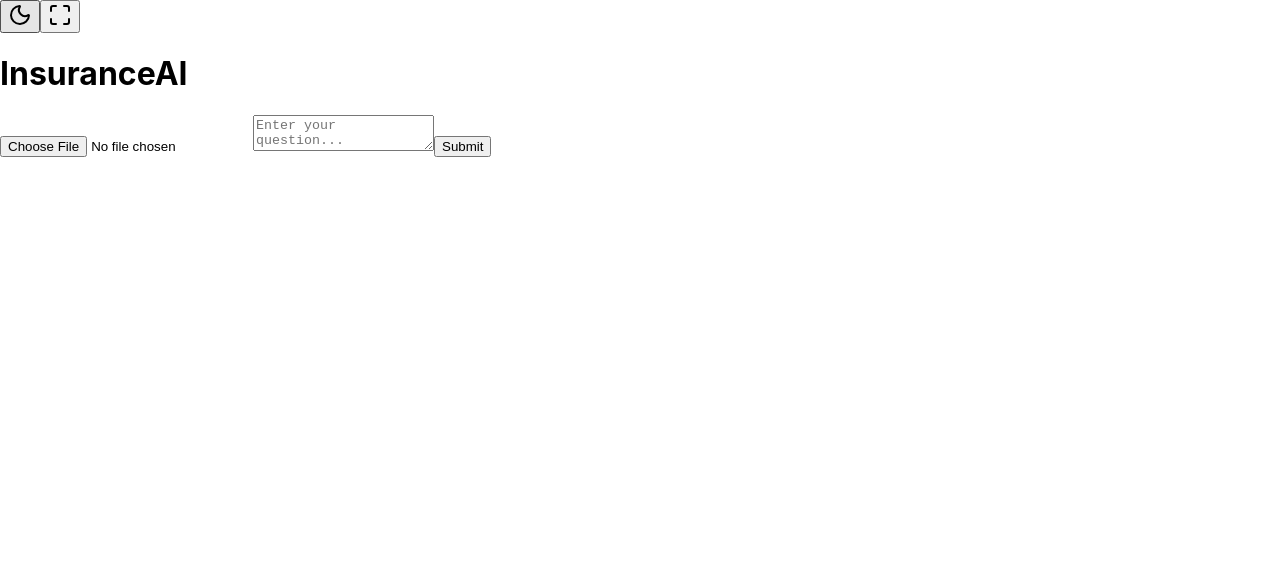
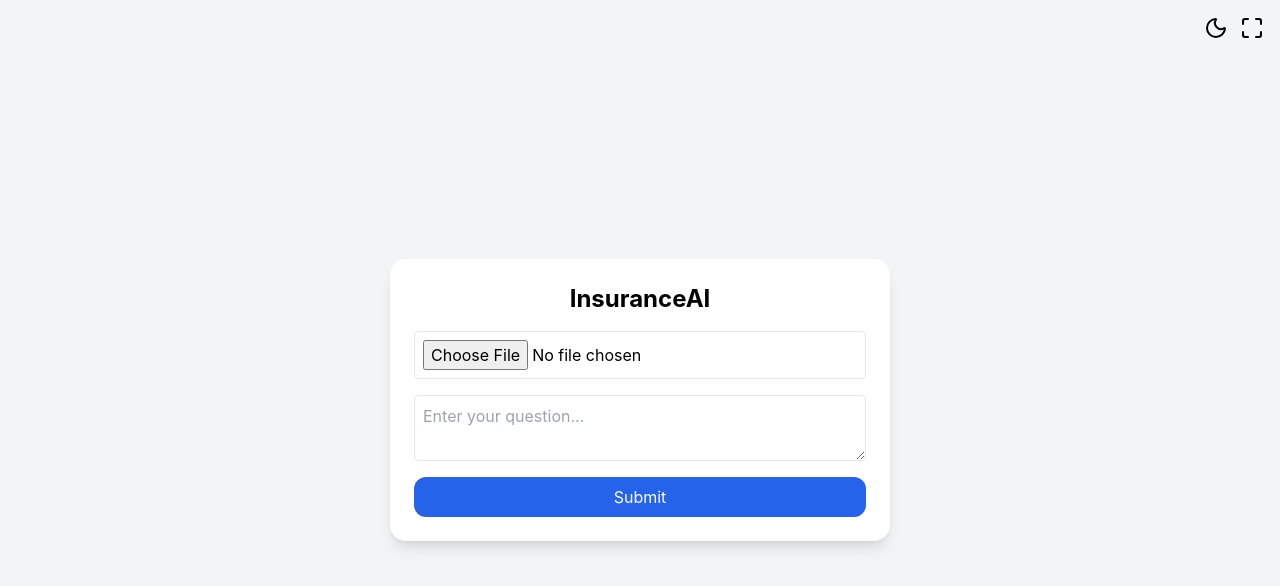
Before and after one commit to TeamBlackFireDevs/InsuranceAI, a React (Create React App) app in the folder frontend/: page / in a window 1280 px wide. Shown: the top 586 px of the page. Built offline with nearby package versions, Linux system fonts and the light colour scheme; no server answers.

Commit message:
fixes tailwind issues, and env file for production

```diff
--- a/frontend/src/App.jsx
+++ b/frontend/src/App.jsx
@@ -1,6 +1,8 @@
 import React, { useState } from "react";
 import { motion } from "framer-motion";
 import { Moon, Sun, Maximize } from "lucide-react";
+
+const API_URL = process.env.REACT_APP_API_URL;
 
 export default function App() {
   const [darkMode, setDarkMode] = useState(false);
@@ -36,14 +38,14 @@ export default function App() {
       const formData = new FormData();
       formData.append("file", document);
 
-      const uploadRes = await fetch("https://arjunisdark-insuranceai.hf.space/upload", {
+      const uploadRes = await fetch(`${API_URL}/upload`, {
         method: "POST",
         body: formData,
       });
       const { url } = await uploadRes.json();
 
       // step 2: send question + file url to API
-      const res = await fetch("https://arjunisdark-insuranceai.hf.space/api/v1/hackrx/run", {
+      const res = await fetch(`${API_URL}/api/v1/hackrx/run`, {
         method: "POST",
         headers: {
           "Content-Type": "application/json",
--- a/frontend/src/index.css
+++ b/frontend/src/index.css
@@ -1,3 +1,8 @@
+@tailwind base;
+@tailwind components;
+@tailwind utilities;
+
+
 body {
   margin: 0;
   font-family: -apple-system, BlinkMacSystemFont, 'Segoe UI', 'Roboto', 'Oxygen',
--- a/frontend/tailwind.config.js
+++ b/frontend/tailwind.config.js
@@ -1,6 +1,6 @@
 /** @type {import('tailwindcss').Config} */
 module.exports = {
-  content: [],
+  content: ["./src/**/*.{js,jsx,ts,tsx}", "./public/index.html"],
   theme: {
     extend: {},
   },
```
Also changed, not shown: 1 other file (tests, documents, lock files or other folders).
